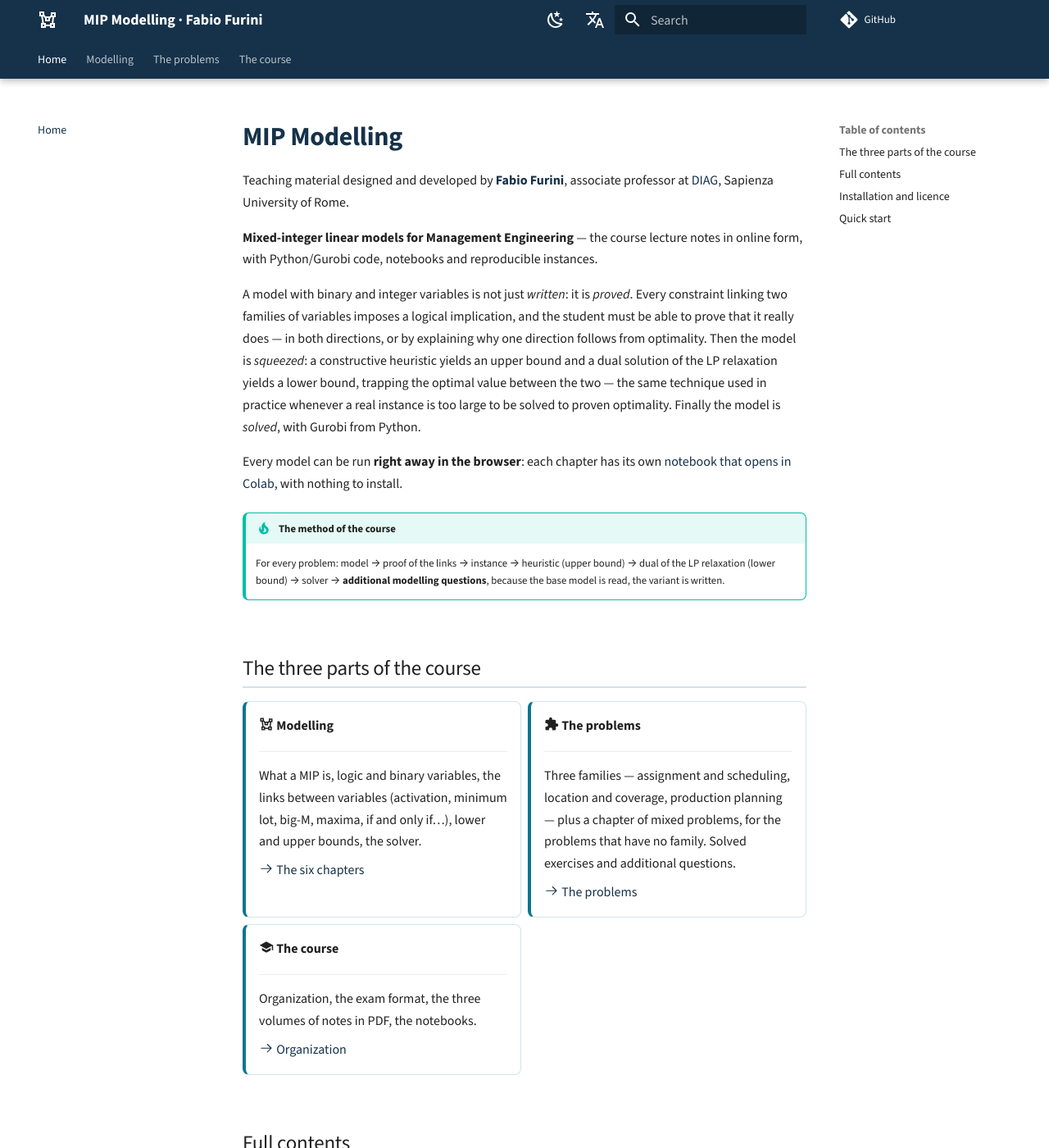
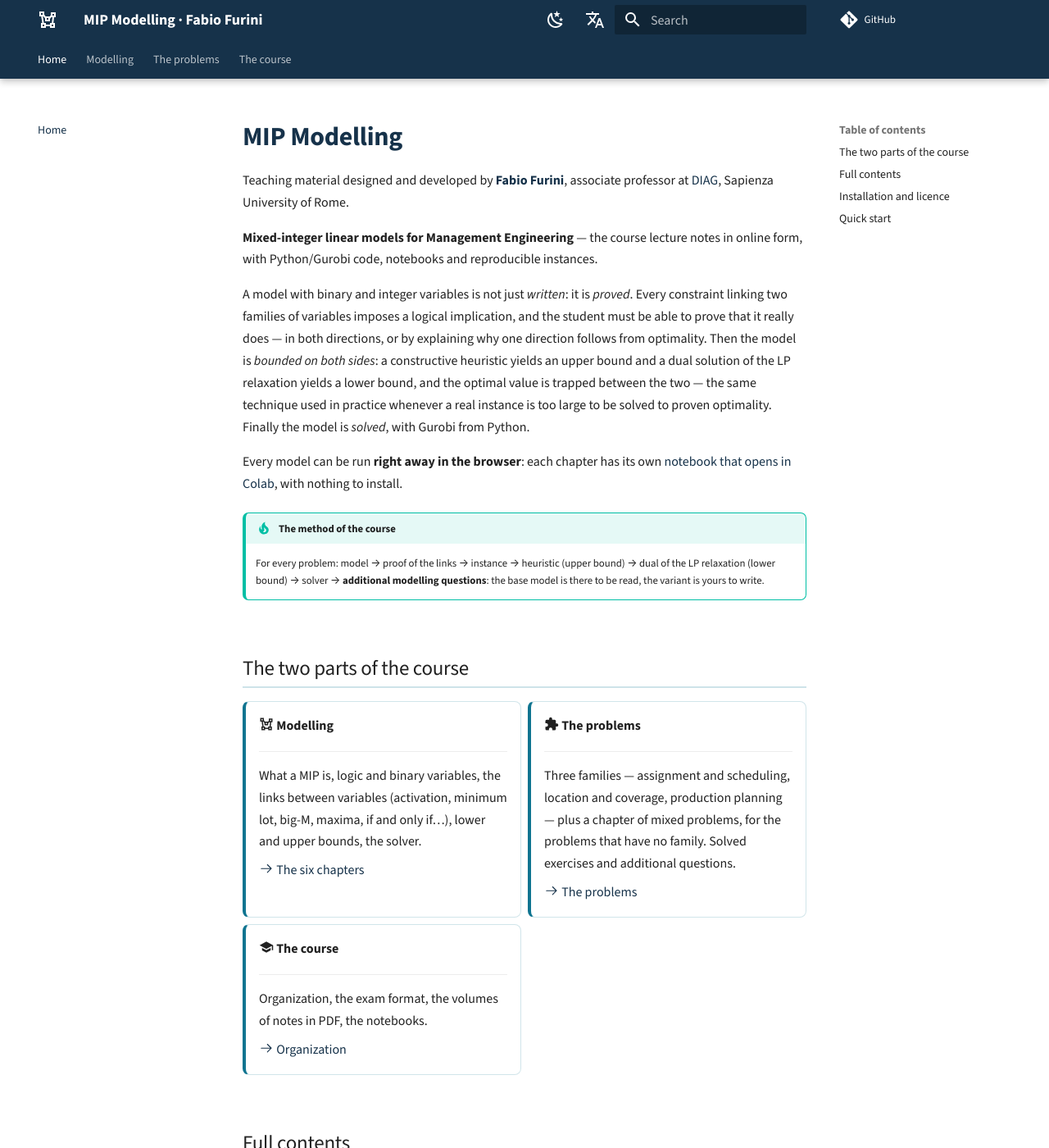
Before and after one commit to fabiofurini/mip-modelling, an MkDocs documentation site: the page built from docs/index.md, in a window 1280 px wide and 1400 px high. Shown: the whole window at 82% size. Built offline with MkDocs 1.6.1 and Material for MkDocs 9.7.7, drawn with Linux system fonts in a browser that asks for light colours; comment, search, counter and statistics services are not loaded.

Commit message:
The course has two parts, not three; and the sources of notes 4 are private again
"The course" is not a part of the course: it is the document explaining how the
course is organised. The path is in two parts --- Modelling and The problems ---
in the notes, on the site, in the slides and on the organisation page.

The files of `notes_4/` had ended up in the repository: .gitignore listed
`notes_1/`, `_2/` and `_3/` but not the fourth and the fifth, which came later.
Removed from tracking and the two missing lines added.

Two sentences translated too literally from the Italian are rewritten: "the
model is squeezed" (it is the optimum that is bounded, not the model) and
"because the base model is read, the variant is written" (the base model is
there to be read, the variant is yours to write).

In the chapter of the numerical models the format promised "the symbolic model,
with its variables and its constraints": the EX do not have one, by design ---
the data are all specific to the instance, so the model is written directly on
the data. The description now says what is actually there.

Co-Authored-By: Claude Opus 5 <noreply@anthropic.com>

```diff
--- a/docs/index.md
+++ b/docs/index.md
@@ -11,9 +11,9 @@ A model with binary and integer variables is not just *written*: it is
 *proved*. Every constraint linking two families of variables imposes a logical
 implication, and the student must be able to prove that it really does — in
 both directions, or by explaining why one direction follows from optimality.
-Then the model is *squeezed*: a constructive heuristic yields an upper bound
-and a dual solution of the LP relaxation yields a lower bound, trapping
-the optimal value between the two — the same technique used in practice
+Then the model is *bounded on both sides*: a constructive heuristic yields an
+upper bound and a dual solution of the LP relaxation yields a lower bound, and
+the optimal value is trapped between the two — the same technique used in practice
 whenever a real instance is too large to be solved to proven optimality.
 Finally the model is *solved*, with Gurobi from Python.
 
@@ -23,10 +23,10 @@ Every model can be run **right away in the browser**: each chapter has its own
 !!! tip "The method of the course"
     For every problem: model → proof of the links → instance → heuristic
     (upper bound) → dual of the LP relaxation (lower bound) → solver →
-    **additional modelling questions**, because the base model is read, the
-    variant is written.
+    **additional modelling questions**: the base model is there to be read,
+    the variant is yours to write.
 
-## The three parts of the course
+## The two parts of the course
 
 <div class="grid cards" markdown>
 
@@ -54,8 +54,7 @@ Every model can be run **right away in the browser**: each chapter has its own
 
     ---
 
-    Organization, the exam format, the three volumes of notes in PDF, the
-    notebooks.
+    Organization, the exam format, the volumes of notes in PDF, the notebooks.
 
     [:octicons-arrow-right-24: Organization](organization.md)
 
```
Also changed, not shown: README.md (+1 -1 lines), docs/mixed-7.md (+1 -1 lines), docs/numerical.md (+1 -1 lines), docs/organization.md (+2 -3 lines), notes_4/figure/sapienza.jpeg (deleted), 12 other files.
